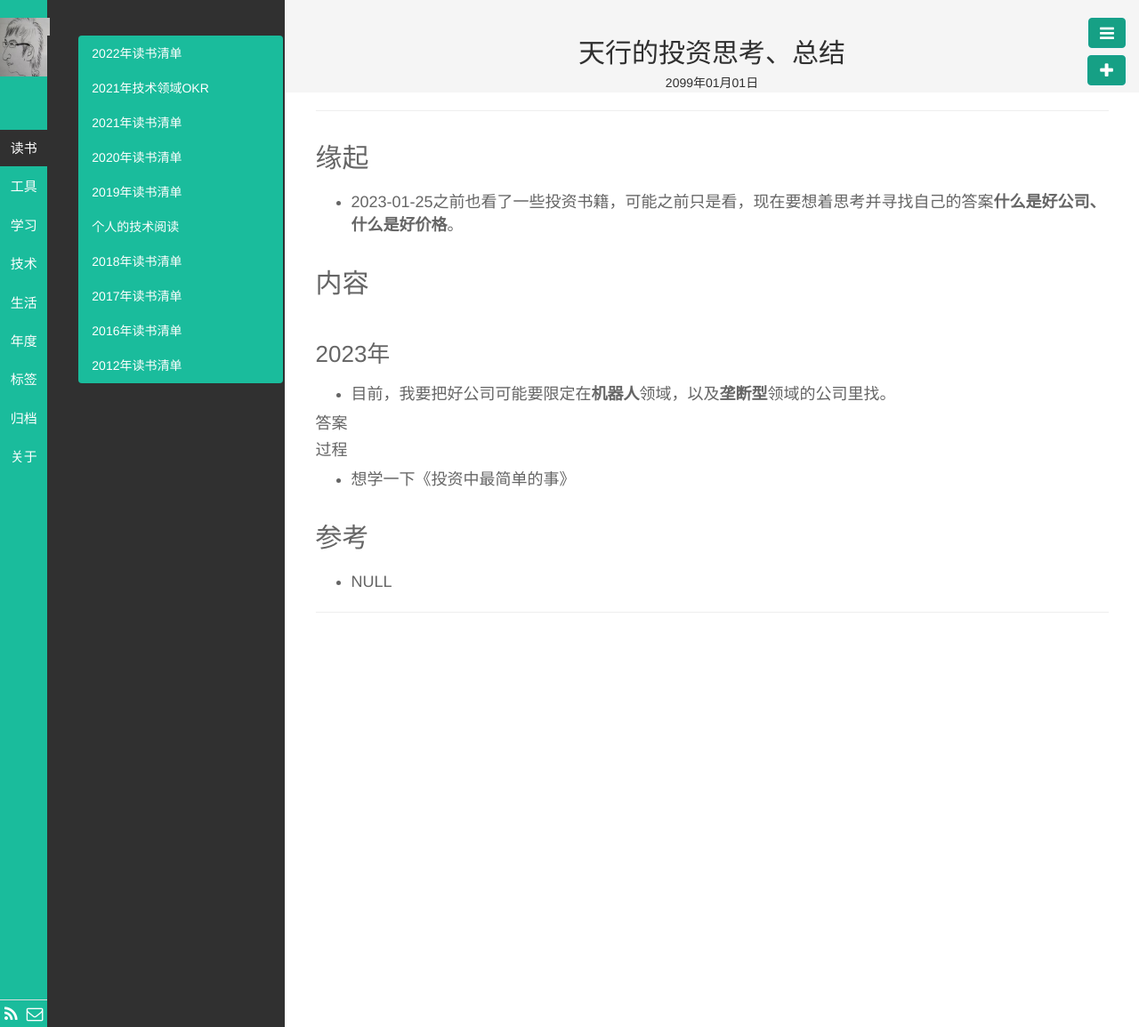
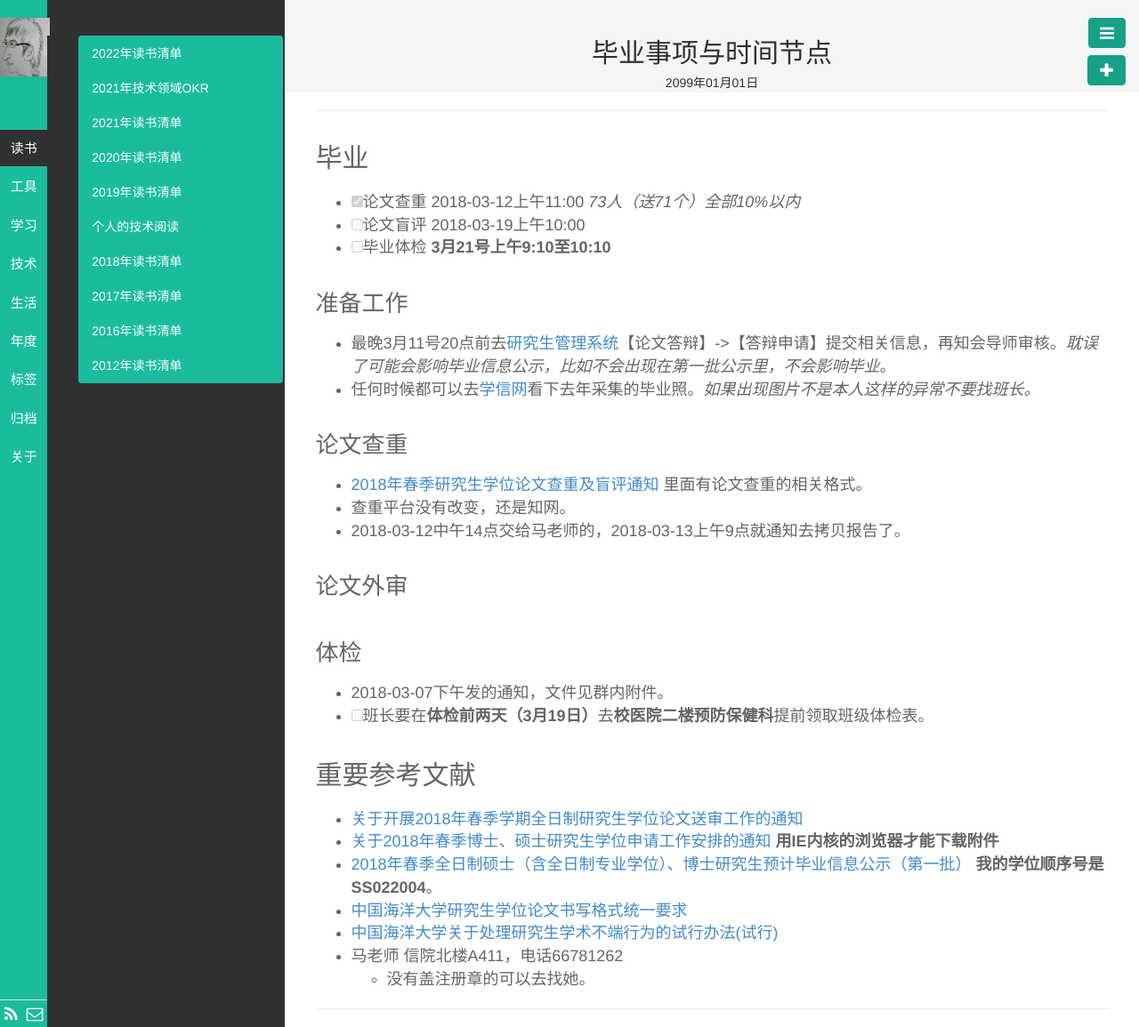
Before and after one commit to wolflion/blog, a Jekyll site: the page built from _posts/生活/2099-01-01-lionel-investment-thinking.md, in a window 1280 px wide. Shown: the whole page at 89% size. Built offline with Jekyll 4.4.1, drawn with Linux system fonts in a browser that asks for light colours.

Commit message:
Update 2099-01-01-lionel-investment-thinking.md

```diff
--- a/_posts/生活/2099-01-01-lionel-investment-thinking.md
+++ b/_posts/生活/2099-01-01-lionel-investment-thinking.md
@@ -1,28 +1,40 @@
 ---
 layout: post
-title: 天行的投资思考、总结
+title: 毕业事项与时间节点
 category: 生活
-tags: 投资
+tags: 毕业
 keywords:
 description:
 ---
 
-##  缘起
-+ 2023-01-25之前也看了一些投资书籍，可能之前只是看，现在要想着思考并寻找自己的答案**什么是好公司、什么是好价格**。
+##  毕业
++ [x] 论文查重 2018-03-12上午11:00 *73人（送71个）全部10%以内*
++ [ ] 论文盲评 2018-03-19上午10:00
++ [ ] 毕业体检  **3月21号上午9:10至10:10**
 
-##  内容
-###  2023年
+###  准备工作
++ 最晚3月11号20点前去[研究生管理系统](http://graduate.ouc.edu.cn/index.do)【论文答辩】->【答辩申请】提交相关信息，再知会导师审核。*耽误了可能会影响毕业信息公示，比如不会出现在第一批公示里，不会影响毕业*。
++ 任何时候都可以去[学信网](http://www.chsi.com.cn/)看下去年采集的毕业照。*如果出现图片不是本人这样的异常不要找班长。*
 
-+ 目前，我要把好公司可能要限定在**机器人**领域，以及**垄断型**领域的公司里找。
+###  论文查重
++ [2018年春季研究生学位论文查重及盲评通知](http://cs.ouc.edu.cn/news-con.aspx?id=2151) 里面有论文查重的相关格式。
++ 查重平台没有改变，还是知网。
++ 2018-03-12中午14点交给马老师的，2018-03-13上午9点就通知去拷贝报告了。
 
-#### 答案
-
-#### 过程
-
-+ 想学一下《投资中最简单的事》
+###  论文外审
 
 
+###  体检
++ 2018-03-07下午发的通知，文件见群内附件。
++ [ ] 班长要在**体检前两天（3月19日）**去**校医院二楼预防保健科**提前领取班级体检表。
 
 
-##  参考
-+ NULL
+##  重要参考文献
++ [关于开展2018年春季学期全日制研究生学位论文送审工作的通知](http://www.ouc.edu.cn/grad/bc/00/c1503a179200/page.psp)
++ [关于2018年春季博士、硕士研究生学位申请工作安排的通知](http://web.ouc.edu.cn/grad/93/98/c1503a168856/page.htm?from=singlemessage&isappinstalled=0)  **用IE内核的浏览器才能下载附件**
++ [
+2018年春季全日制硕士（含全日制专业学位）、博士研究生预计毕业信息公示（第一批）](http://web.ouc.edu.cn/grad/bc/f1/c1503a179441/page.htm) **我的学位顺序号是SS022004**。
++ [中国海洋大学研究生学位论文书写格式统一要求](http://web.ouc.edu.cn/grad/39/69/c1660a14697/page.htm)
++ [中国海洋大学关于处理研究生学术不端行为的试行办法(试行)](http://www.ouc.edu.cn/zysfxy/14/e5/c1125a5349/page.psp)
++ 马老师  信院北楼A411，电话66781262
+    + 没有盖注册章的可以去找她。
```
